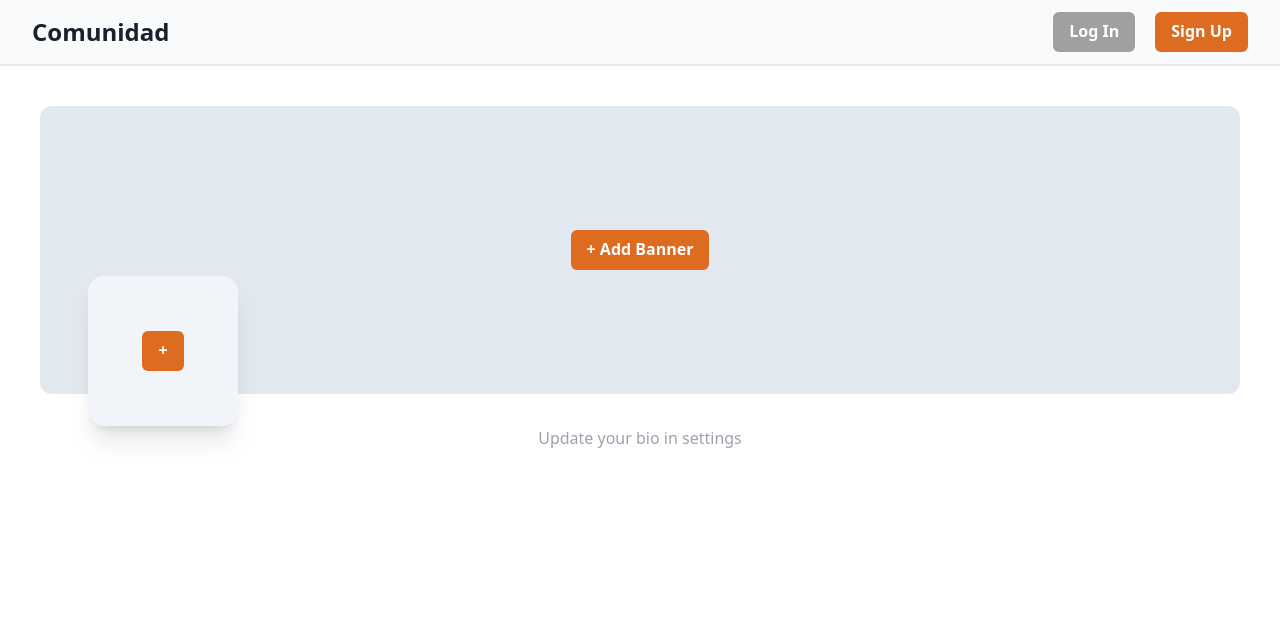
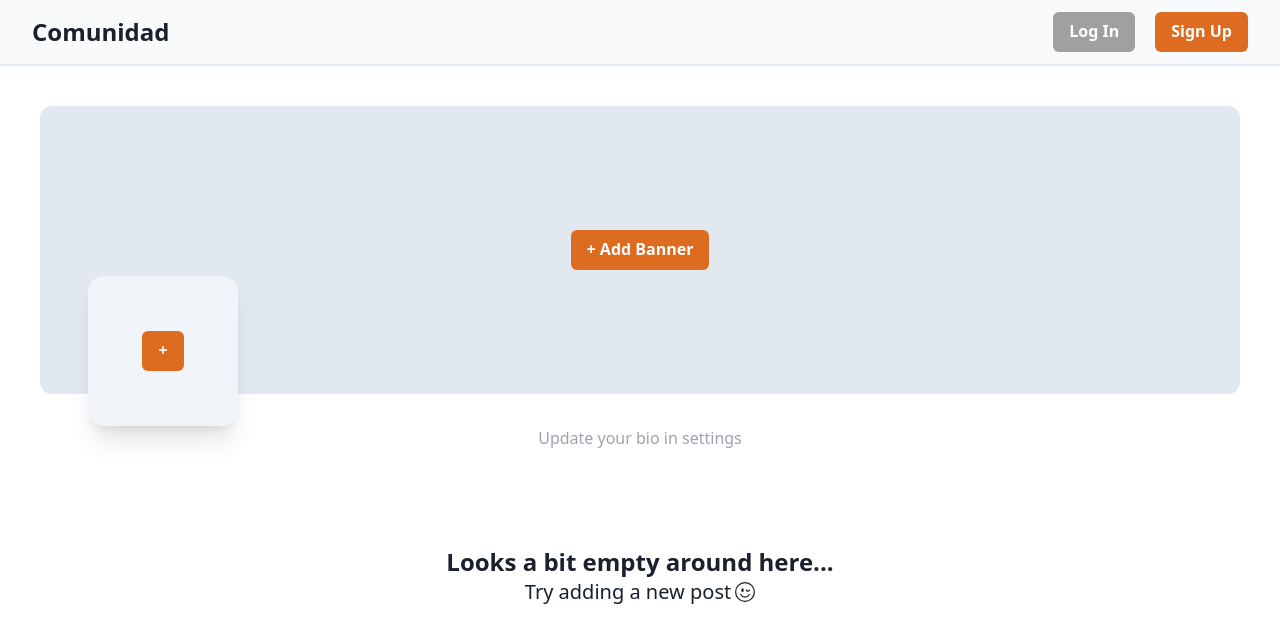
Before and after one commit to yjuwaheer/Reddit_Clone, a React (Create React App) app: page /profile in a window 1280 px wide. Shown: the top 642 px of the page. Built offline with nearby package versions, Linux system fonts and the light colour scheme.

Commit message:
Updated profile page

```diff
--- a/src/component/CommentSection.jsx
+++ b/src/component/CommentSection.jsx
@@ -27,7 +27,7 @@ import {
 } from "@chakra-ui/react";
 // Icons
 import { BiCommentDetail } from "react-icons/bi";
-import { VscSmiley } from "react-icons/vsc";
+import { BsEmojiSmile } from "react-icons/bs";
 import { AiFillLock } from "react-icons/ai";
 // Components
 import Comment from "./Comment";
@@ -163,9 +163,9 @@ const CommentSection = ({ triggerReload, setTriggerReload }) => {
 
         {!loadingComments && userComments.length === 0 && (
           <>
-            <div className="font-bold text-xl">No comments yet...</div>
-            <div className="flex items-center justify-center font-medium text-lg">
-              Be the first one to comment <VscSmiley className="ml-1" />
+            <div className="font-bold text-2xl">No comments yet...</div>
+            <div className="flex items-center justify-center font-medium text-xl">
+              Be the first one to comment <BsEmojiSmile className="ml-1" />
             </div>
           </>
         )}
--- a/src/page/Home.jsx
+++ b/src/page/Home.jsx
@@ -19,7 +19,7 @@ import {
 // Lottie
 import { Player } from "@lottiefiles/react-lottie-player";
 // Icons
-import { BsSearch } from "react-icons/bs";
+import { BsSearch, BsEmojiSmileUpsideDown } from "react-icons/bs";
 import { MdClear } from "react-icons/md";
 // Components
 import PostCard from "../component/PostCard";
@@ -144,10 +144,10 @@ const Home = () => {
           {!loading && searchPosts.length === 0 && searching && (
             <div className="flex flex-col justify-center">
               <div className="text-2xl font-bold">
-                Sorry, we couldn't find any results :-(
+                Sorry, we couldn't find any results...
               </div>
-              <div className="text-xl font-medium">
-                Try searching something else
+              <div className="flex items-center justify-center  text-xl font-medium">
+                Try searching something else <BsEmojiSmileUpsideDown className="ml-1" />
               </div>
             </div>
           )}
--- a/src/page/Profile.jsx
+++ b/src/page/Profile.jsx
@@ -29,7 +29,7 @@ import {
   Spinner,
 } from "@chakra-ui/react";
 // Icons
-import { BsUpload } from "react-icons/bs";
+import { BsUpload, BsEmojiWink } from "react-icons/bs";
 // Components
 import ProfilePostCard from "../component/ProfilePostCard";
 
@@ -274,6 +274,19 @@ const Profile = () => {
           ))}
       </div>
 
+      <div className="my-8">
+        {!loadingPosts && profilePosts.length === 0 && (
+          <div className="flex flex-col justify-center">
+            <div className="text-2xl font-bold">
+              Looks a bit empty around here...
+            </div>
+            <div className="flex items-center justify-center text-xl font-medium">
+              Try adding a new post <BsEmojiWink className="ml-1" />
+            </div>
+          </div>
+        )}
+      </div>
+
       {loadingPosts && (
         <div className="mx-10">
           <Skeleton height="150px" className="mb-5" />
```
